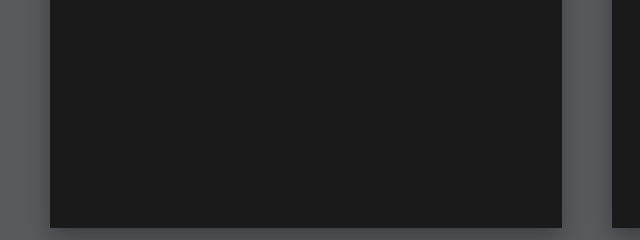
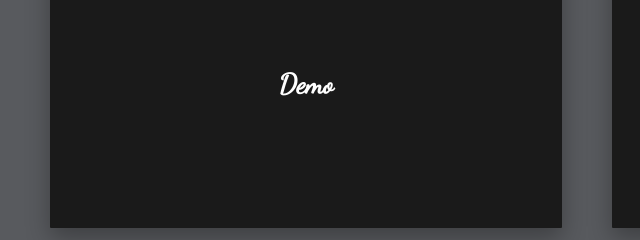
Before and after one commit to tmn/bekkopen-fuse-presentation, a website: page index.html in a window 1280 px wide. Shown: the part 2262-2502 px from the top of the page, 0-640 px from the left. Drawn offline with Linux system fonts and the light colour scheme; a web font is replaced by a local one.

Commit message:
Add demo text

```diff
--- a/index.html
+++ b/index.html
@@ -248,7 +248,7 @@
     </section>
 
     <section class="slide">
-
+      <h2 style="position: absolute; top: 50%; left: 50%; transform: translate(-50%, -50%); font-size: 55px; color: #fff; font-family: 'Dancing Script', cursive;">Demo</h2>
     </section>
 
     <section class="slide">
```
